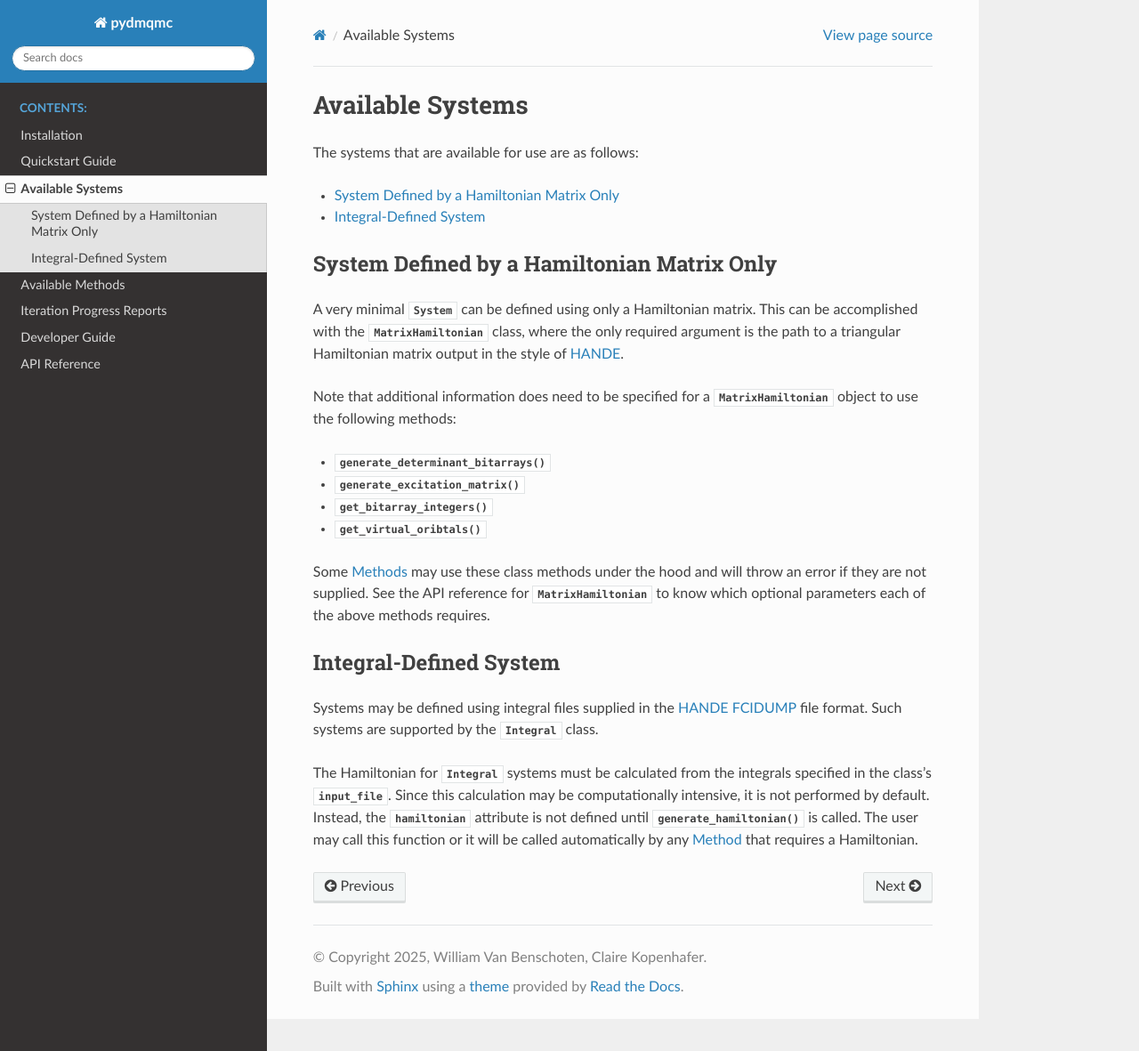
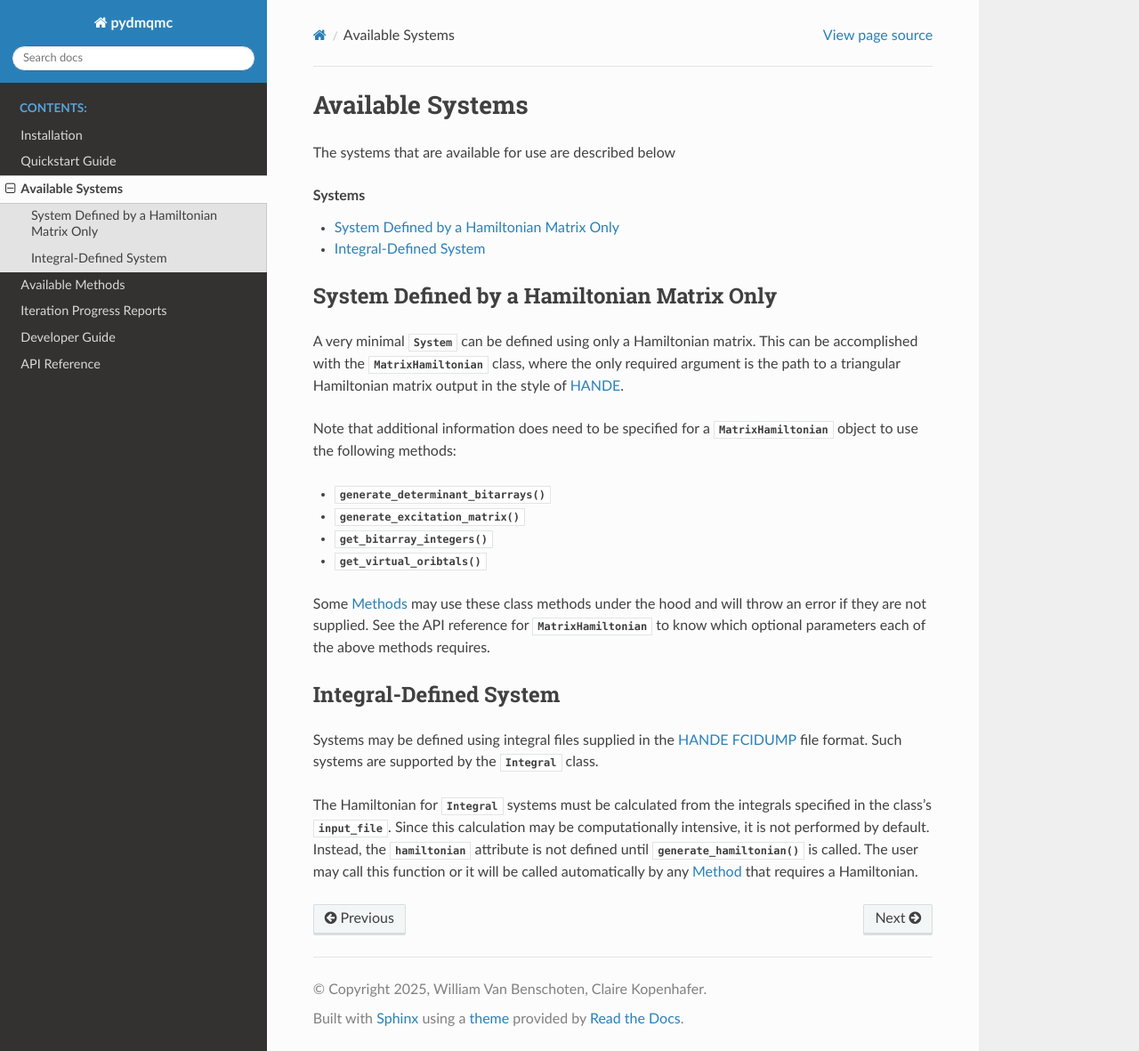
Before and after one commit to shepherd-group/pydmqmc, a Sphinx documentation site: the page built from docs/source/systems.rst, in a window 1280 px wide and 1181 px high. Shown: the whole window at 89% size. Built offline with Sphinx 7.4.7 and the Read the Docs theme 3.1.0, drawn with Linux system fonts in a browser that asks for light colours.

Commit message:
Header/navigational tweaks

```diff
--- a/docs/source/api/utils/index.rst
+++ b/docs/source/api/utils/index.rst
@@ -7,7 +7,7 @@ This submodule contains utility functions used throughout pydmqmc.
 While accessible to users, these functions are generally less polished
 than the rest of pydmqmc.
 
-.. contents::
+.. contents:: Utilities
     :local:
     :depth: 2
 
--- a/docs/source/installation.rst
+++ b/docs/source/installation.rst
@@ -20,7 +20,7 @@ it's advisable to build with the ``--editable`` or ``-e`` flag: ::
     $ pip install -e .
 
 Building the Documentation
---------------------------
+**************************
 
 The pydmqmc documentation can be built using `Sphinx <www.sphinx-doc.org>`_.
 To build the documentation locally: ::
--- a/docs/source/systems.rst
+++ b/docs/source/systems.rst
@@ -3,9 +3,9 @@
 Available Systems
 =================
 
-The systems that are available for use are as follows:
+The systems that are available for use are described below
 
-.. contents::
+.. contents:: Systems
     :local:
 
 System Defined by a Hamiltonian Matrix Only
```
